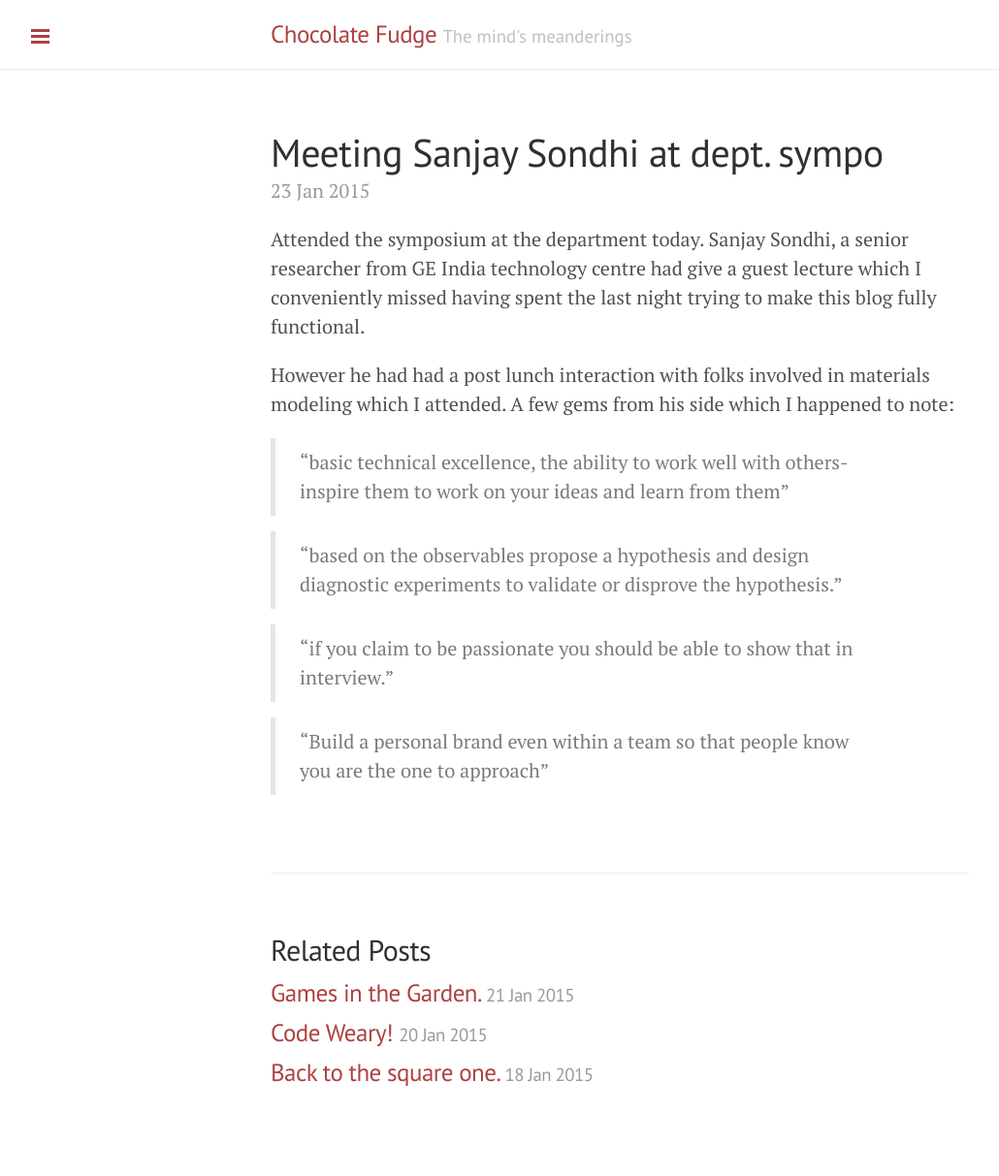
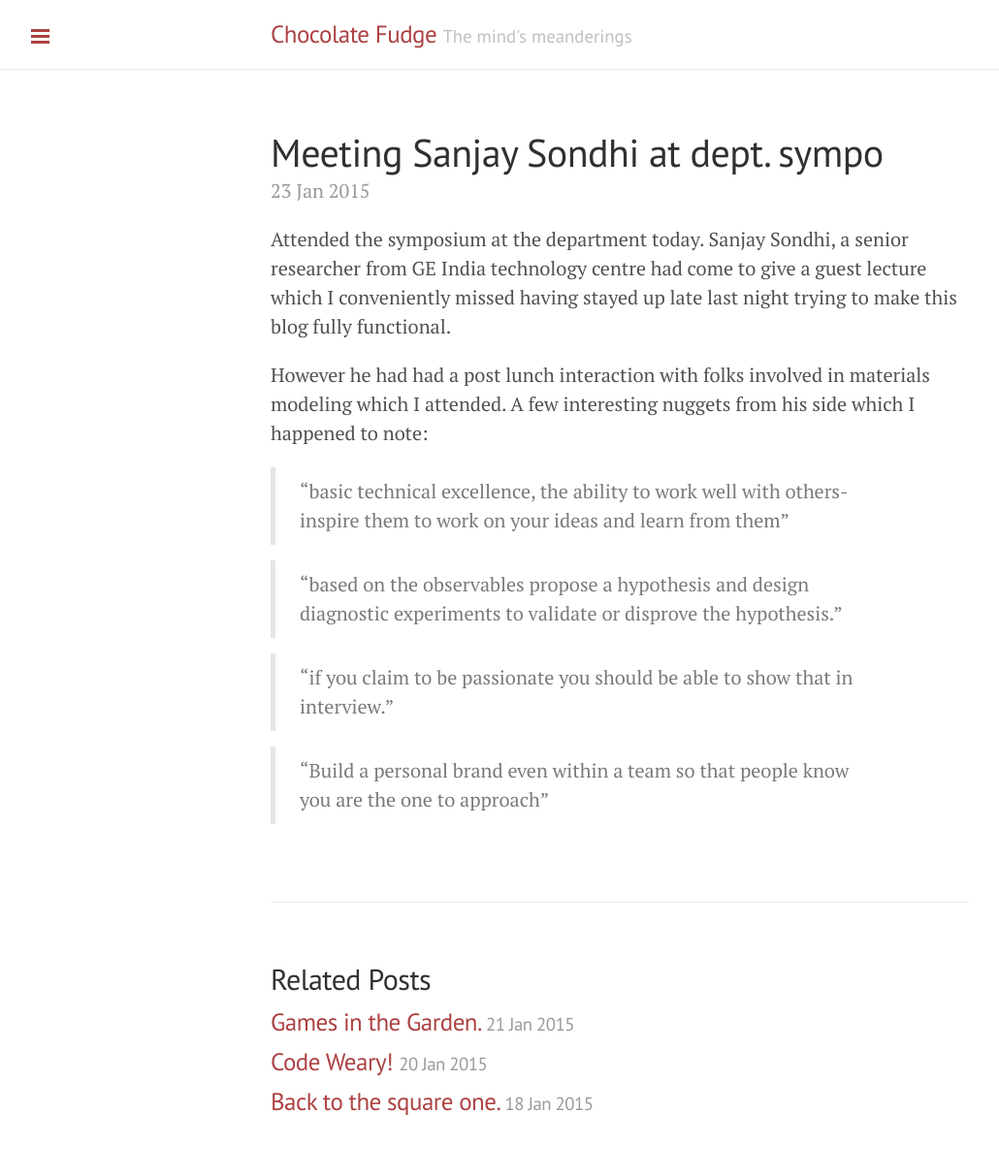
Before and after one commit to auag92/blog, a Jekyll site: the page built from _posts/2015-01-23-Sympo.md, in a window 1280 px wide. Shown: the whole page at 97% size, without its empty margins (1-1031 px from the left). Built offline with Jekyll 4.4.1, drawn with Linux system fonts in a browser that asks for light colours; Markdown is read by kramdown in place of the engine named in the settings; before the commit the page ends 1183 px from its top, so only the background shows below that.

Commit message:
Update 2015-01-23-Sympo.md

```diff
--- a/_posts/2015-01-23-Sympo.md
+++ b/_posts/2015-01-23-Sympo.md
@@ -3,12 +3,12 @@ layout: post
 title: Meeting Sanjay Sondhi at dept. sympo
 ---
 Attended the symposium at the department today. Sanjay Sondhi, a senior
-researcher from GE India technology centre had give a guest lecture which I
-conveniently missed having spent the last night trying to make this blog fully
+researcher from GE India technology centre had come to give a guest lecture which I
+conveniently missed having stayed up late last night trying to make this blog fully
 functional.
 
 However he had had a post lunch interaction with folks involved in materials
-modeling which I attended. A few gems from his side which I happened to note:
+modeling which I attended. A few interesting nuggets from his side which I happened to note:
 
 >"basic technical excellence, the ability to work well with others-
 >inspire them to work on your ideas and learn from them"
```
